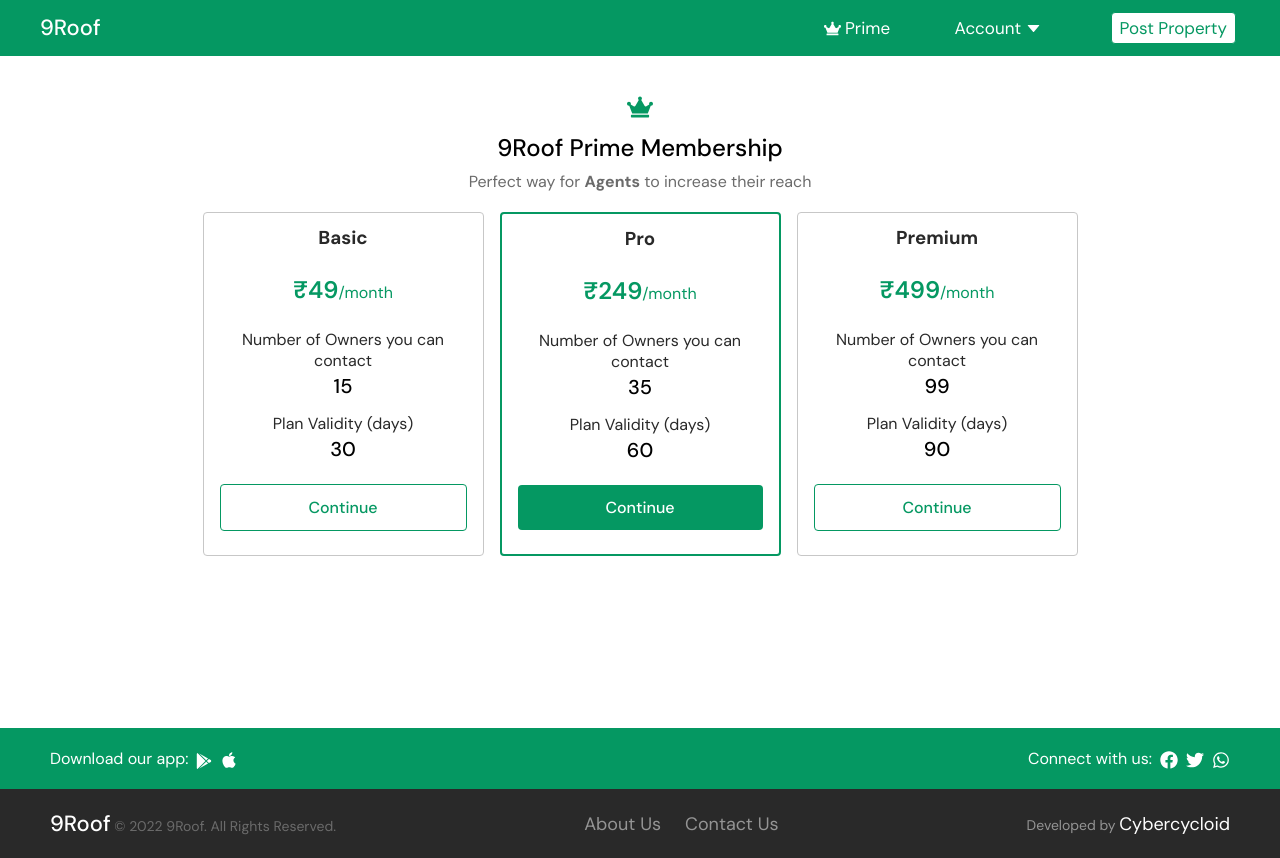
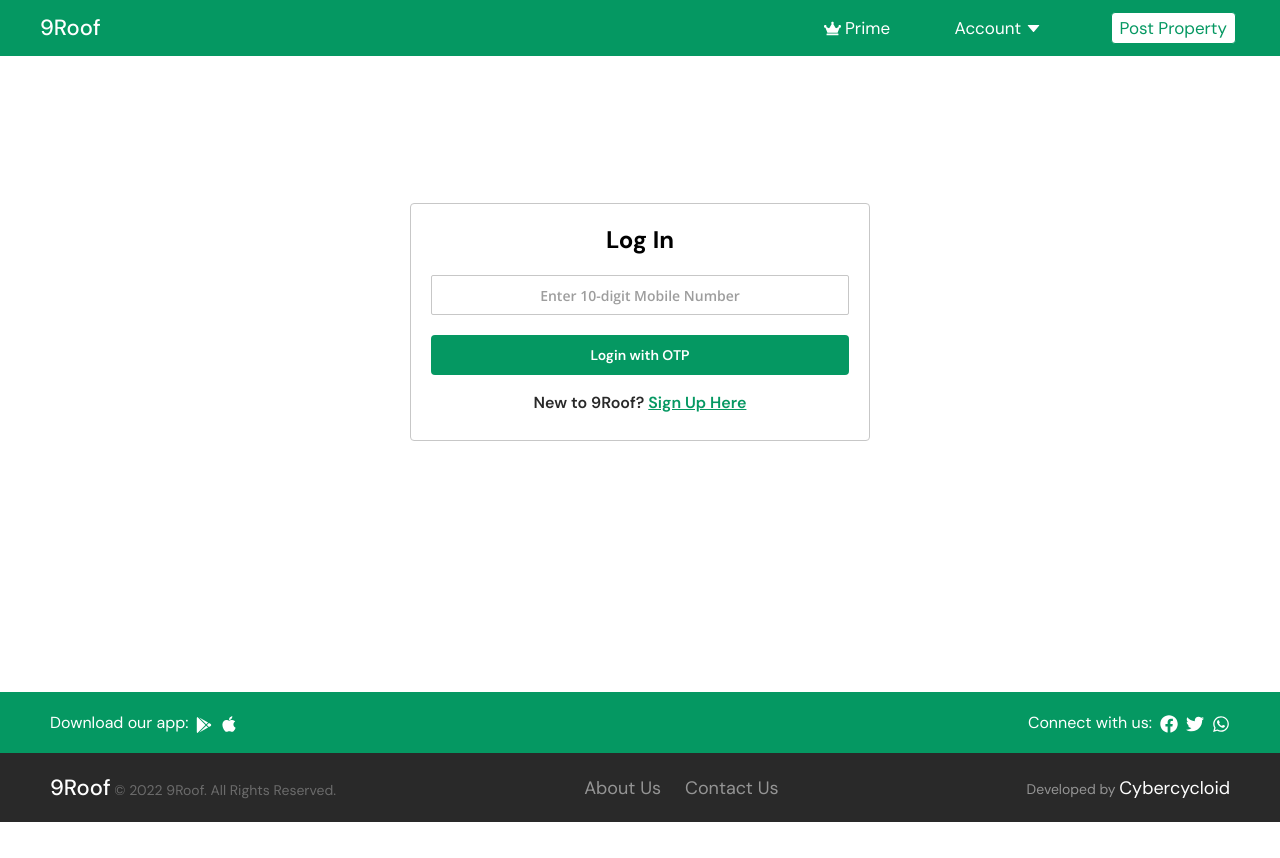
Before and after one commit to Saketkhare2000/ressol, a React (Create React App) app: page /prime in a window 1280 px wide. After the commit the page ends 822 px from the top, so only its background shows below. Built offline with nearby package versions, Linux system fonts and the light colour scheme; no server answers.

Commit message:
prime page css

```diff
--- a/src/App.js
+++ b/src/App.js
@@ -101,7 +101,12 @@
             <Route path="/dashboard/view-responses" element={<LogIn />} />
           )}
           <Route path="filter" element={<Filter />} />
-          <Route path="/prime" element={<Prime />} />
+          {/* <Route path="/prime" element={<Prime />} /> */}
+          {loggedIn ? (
+            <Route path="/prime" element={<Prime />} />
+          ) : (
+            <Route path="/prime" element={<LogIn />} />
+          )}
           <Route
             path="/dashboard/manage-properties/edit-property/"
             element={<EditProperty />}
--- a/src/Components/Prime/index.js
+++ b/src/Components/Prime/index.js
@@ -20,7 +20,7 @@
 
   const dispatch = useDispatch();
   // const { userName } = useContext(WebContext);
-  const { firstname, lastname, phoneNumber, base_url } = useContext(WebContext);
+  const { firstname, lastname, phoneNumber, base_url, loggedIn } = useContext(WebContext);
   useEffect(() => {
     // dispatch(getUserData(userName, key));
     dispatch(getUserData(phoneNumber));
@@ -212,11 +212,11 @@
       </div>
     </div>
   ) : (
-    <div className="page">
+    <div className="prime-page page">
       <FaCrown />
       <h2>Thankyou</h2>
-      <p>You are already a Prime Member</p>
-      <p>You may visit again when your subscription expires</p>
+      <p className="already-prime">You are already a Prime Member</p>
+      <p className="visit-again">You may visit again when your subscription expires</p>
       <button
         style={{ margin: "10px auto", display: "block" }}
         className="btn btn-primary"
--- a/src/Components/Prime/style.css
+++ b/src/Components/Prime/style.css
@@ -2,7 +2,7 @@
   display: flex;
   flex-direction: column;
   align-items: center;
-  justify-content: flex-start;
+  justify-content: center;
   width: 100%;
   min-height: 70vh;
   height: auto;
@@ -17,6 +17,16 @@
   font-weight: 500;
   margin: 8px 0 0 0;
   padding: 4px 0;
+}
+.prime-page .already-prime {
+  font-size: 18px;
+  font-weight: 400;
+  margin: 4px 0 0 0;
+  color: var(--brand--green);
+}
+.prime-page .visit-again {
+  font-size: 17px;
+  margin: 8px 0;
 }
 .prime-page .prime-description {
   font-size: 16px;
```
